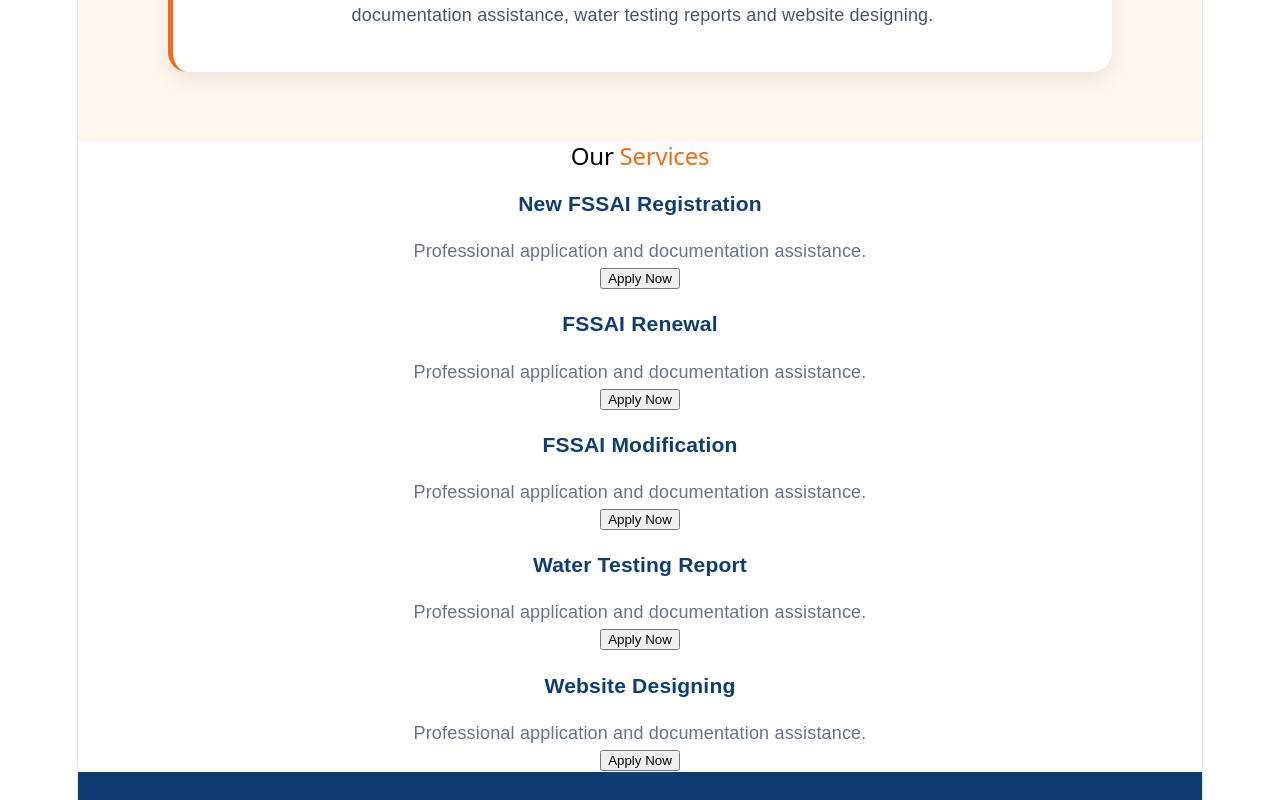
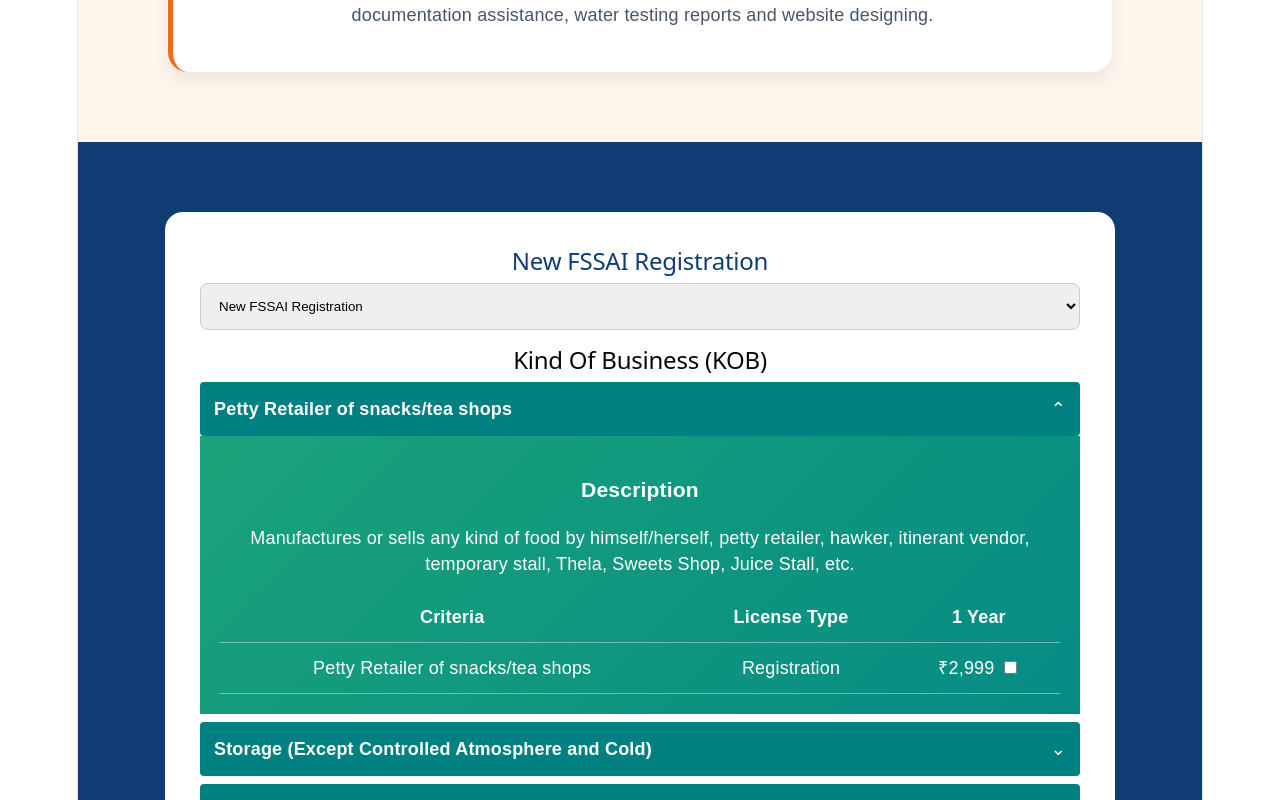
Before and after one commit to shirkeadityaa33-hub/driving-license-site, a React (Vite) app: page / in a window 1280 px wide. Shown: the part 980-1780 px from the top of the page. Built offline with nearby package versions, Linux system fonts and the light colour scheme.

Commit message:
final homepage layout

```diff
--- a/src/App.jsx
+++ b/src/App.jsx
@@ -518,33 +518,7 @@
           </p>
         </div>
       </section>
-<section id="services" className="section">
-  <h2 className="sectionTitle">
-    Our <span style={{ color: "#F26A1B" }}>Services</span>
-  </h2>
 
-  <div className="serviceGrid">
-    {services.map((service, index) => (
-      <div key={index} className="serviceCard">
-        <h3 style={{ color: "#0F3D73" }}>
-          {service.name}
-        </h3>
-
-        <p style={{ color: "#64748b" }}>
-          Professional application and documentation assistance.
-        </p>
-
-        <button
-          type="button"
-          onClick={() => chooseService(service)}
-          className="smallBtn"
-        >
-          Apply Now
-        </button>
-      </div>
-    ))}
-  </div>
-</section>
       <section id="apply" className="applySection">
         <div className="formBox">
           <h2 style={{ textAlign: "center", color: "#0F3D73" }}>
```
